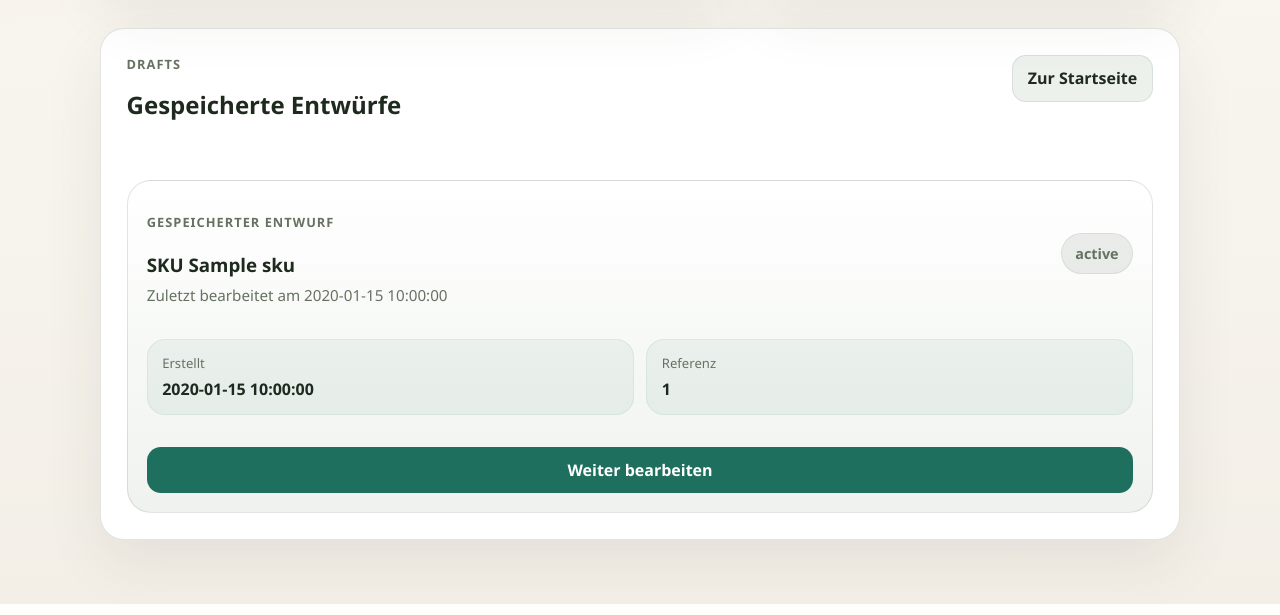
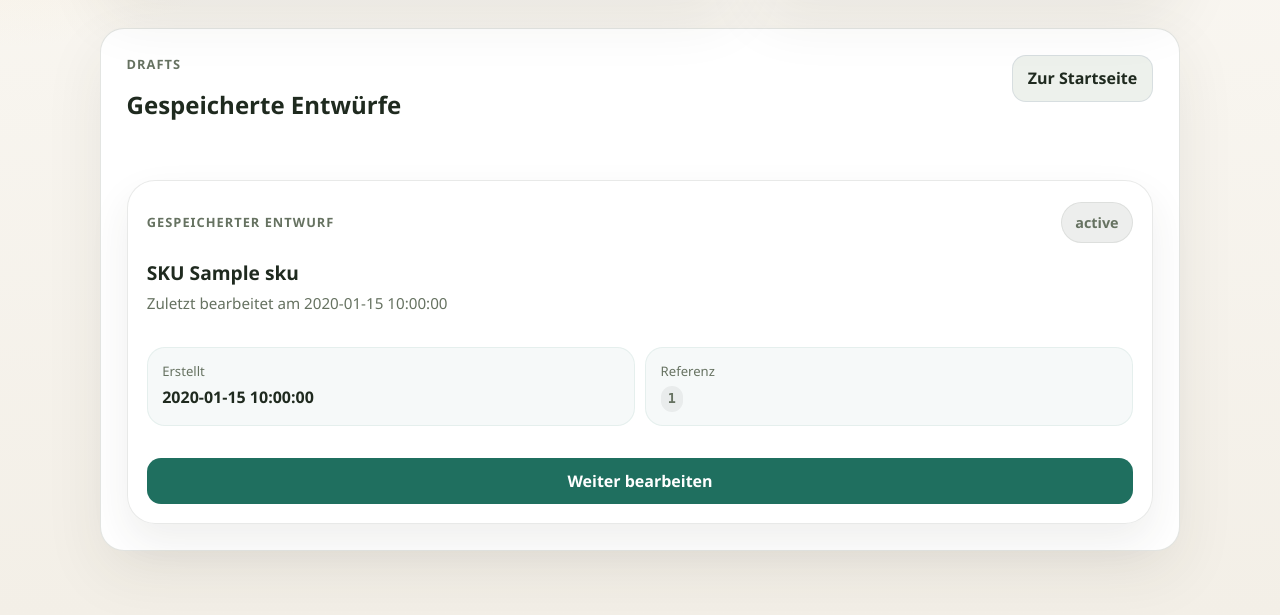
Before and after one commit to ai-clausi/open-inserto, a FastAPI app: template app/templates/draft_list.html in a window 1280 px wide. Shown: the part 412-1027 px from the top of the page. Run offline with FastAPI, Linux system fonts and the light colour scheme; the template is opened without the code that fills it: most values are stand-ins (such as "Sample title", 1, 10 or a date in 2020).

Commit message:
fix: refine draft card layout consistency

```diff
--- a/app/static/css/app.css
+++ b/app/static/css/app.css
@@ -762,15 +762,18 @@ code {
   display: grid;
   gap: 1rem;
   grid-template-columns: repeat(auto-fit, minmax(260px, 1fr));
+  align-items: stretch;
 }
 
 .draft-list-card {
   display: grid;
   gap: 1rem;
+  height: 100%;
   padding: 1.2rem;
-  border-radius: 24px;
-  border: 1px solid var(--border);
-  background: linear-gradient(180deg, rgba(255, 255, 255, 0.98), rgba(237, 241, 236, 0.9));
+  border-radius: 28px;
+  border: 1px solid rgba(31, 42, 31, 0.1);
+  background: rgba(255, 255, 255, 0.92);
+  box-shadow: 0 18px 40px rgba(47, 55, 40, 0.08);
 }
 
 .draft-list-card h3,
@@ -782,16 +785,23 @@ code {
 
 .draft-list-card h3 {
   overflow-wrap: anywhere;
+  font-size: 1.2rem;
+  line-height: 1.3;
 }
 
 .draft-list-card__intro {
   display: grid;
-  gap: 0.35rem;
+  gap: 0.4rem;
+  align-content: start;
 }
 
 .draft-list-card__support {
   color: var(--text-soft);
   font-size: 0.95rem;
+  display: -webkit-box;
+  -webkit-line-clamp: 2;
+  -webkit-box-orient: vertical;
+  overflow: hidden;
 }
 
 .draft-list-card__top,
@@ -808,6 +818,10 @@ code {
 
 .draft-list-card__top .status-chip {
   flex-shrink: 0;
+}
+
+.draft-list-card__actions {
+  margin-top: auto;
 }
 
 .draft-list-card__actions .button {
@@ -832,6 +846,14 @@ code {
   border: 1px solid rgba(31, 111, 95, 0.08);
 }
 
+.draft-meta-list--airy {
+  gap: 0.65rem;
+}
+
+.draft-meta-list--airy div {
+  background: rgba(31, 111, 95, 0.04);
+}
+
 .draft-meta-list dt {
   color: var(--text-soft);
   font-size: 0.82rem;
@@ -841,6 +863,19 @@ code {
 .draft-meta-list dd {
   font-weight: 700;
   word-break: break-word;
+}
+
+.draft-meta-list--airy dd {
+  font-weight: 600;
+}
+
+.draft-meta-list--airy code {
+  display: inline-block;
+  padding: 0.18rem 0.45rem;
+  border-radius: 999px;
+  background: rgba(31, 42, 31, 0.06);
+  color: var(--text-soft);
+  font-size: 0.84rem;
 }
 
 .draft-list-empty {
--- a/app/templates/draft_list.html
+++ b/app/templates/draft_list.html
@@ -52,24 +52,25 @@
       {% for draft in drafts %}
         <article class="draft-list-card">
           <div class="draft-list-card__top">
-            <div class="draft-list-card__intro">
-              <p class="eyebrow">Gespeicherter Entwurf</p>
-              <h3>SKU {{ draft.sku }}</h3>
-              <p class="draft-list-card__support">Zuletzt bearbeitet am {{ draft.last_updated_at }}</p>
-            </div>
+            <p class="eyebrow">Gespeicherter Entwurf</p>
             <span class="status-chip {% if draft.status.value in ['offer_created', 'published', 'ready_for_marketplace'] %}status-chip--success{% else %}status-chip--muted{% endif %}">
               {{ draft.status_label }}
             </span>
           </div>
 
-          <dl class="draft-meta-list draft-meta-list--compact">
+          <div class="draft-list-card__intro">
+            <h3>SKU {{ draft.sku }}</h3>
+            <p class="draft-list-card__support">Zuletzt bearbeitet am {{ draft.last_updated_at }}</p>
+          </div>
+
+          <dl class="draft-meta-list draft-meta-list--compact draft-meta-list--airy">
             <div>
               <dt>Erstellt</dt>
               <dd>{{ draft.created_at }}</dd>
             </div>
             <div>
               <dt>Referenz</dt>
-              <dd>{{ draft.id }}</dd>
+              <dd><code>{{ draft.id }}</code></dd>
             </div>
           </dl>
 
```
